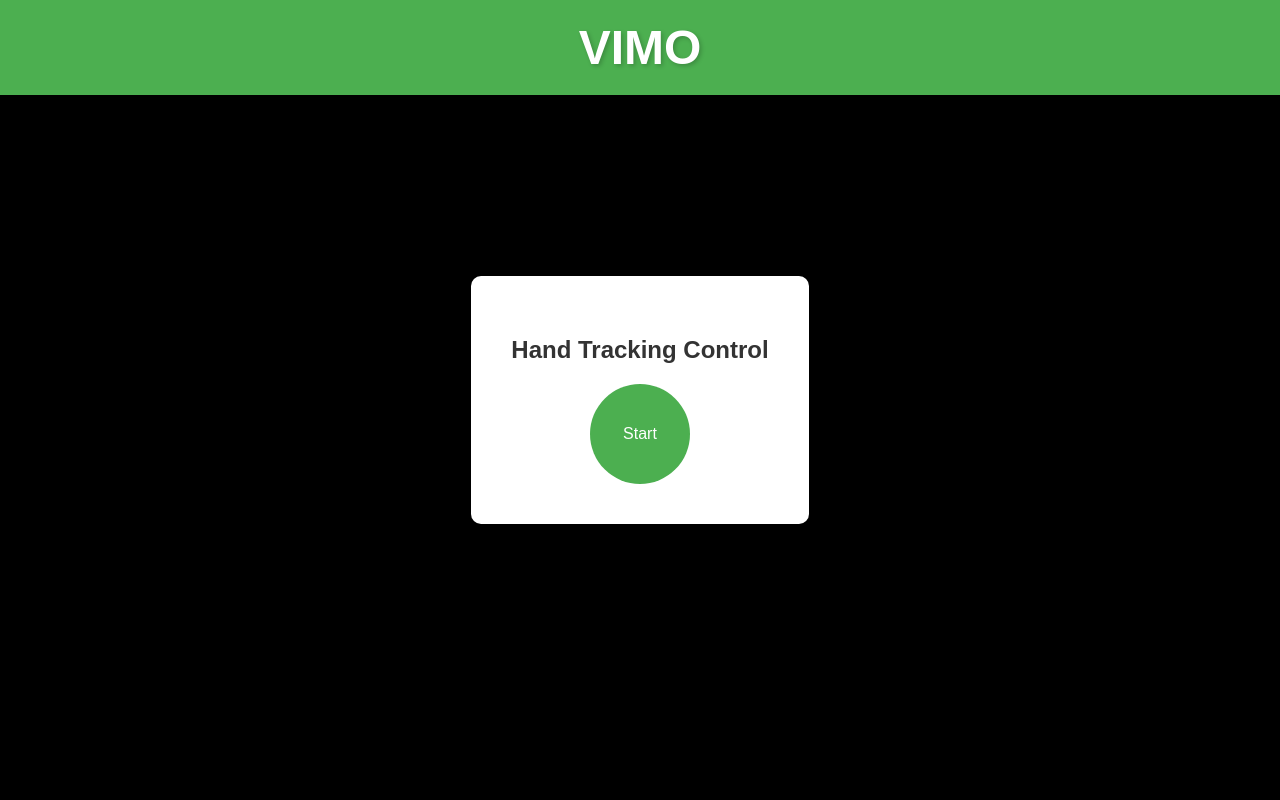
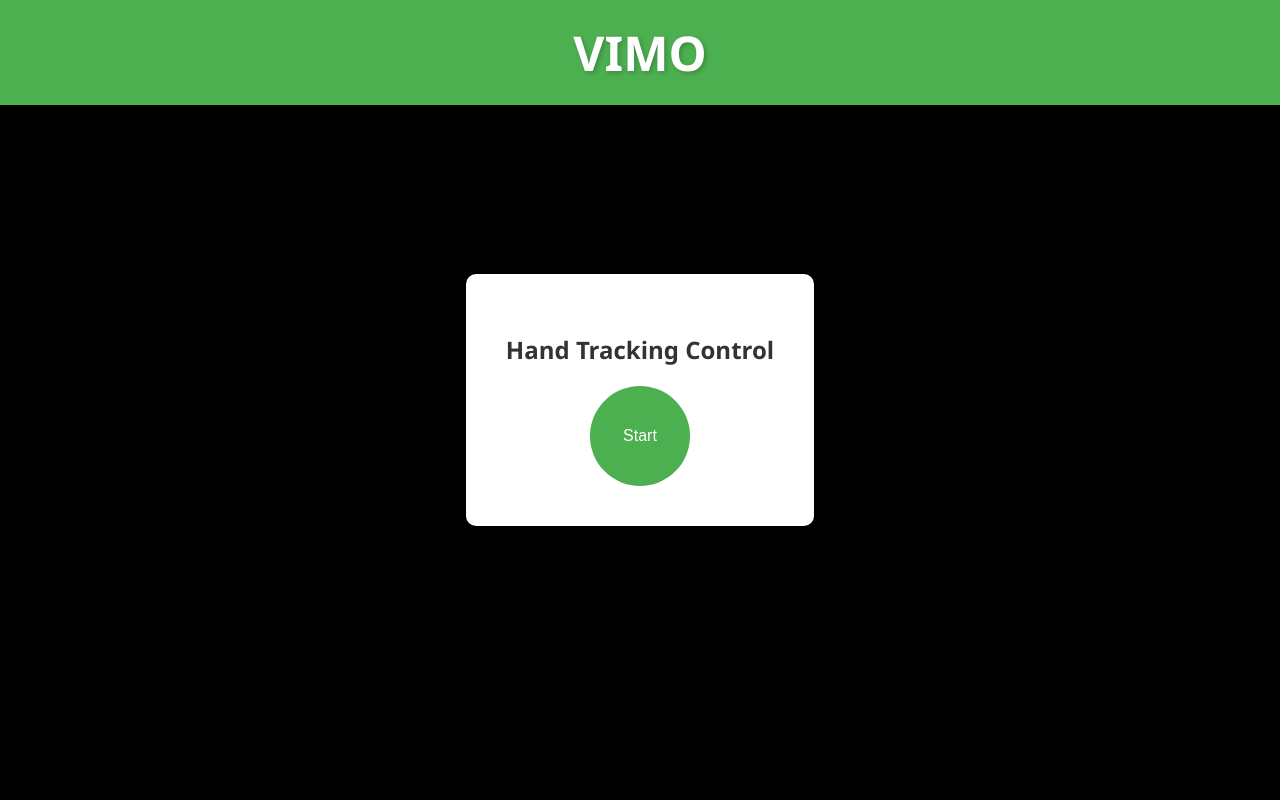
Before and after one commit to Rahulagowda004/Virtual_mouse, a Flask app: page / in a window 1280 px wide. Run offline with Flask 3, Linux system fonts and the light colour scheme.

Commit message:
done with project GGC

```diff
--- a/static/styles.css
+++ b/static/styles.css
@@ -1,6 +1,7 @@
+/* Global styles */
 body {
   margin: 0;
-  font-family: Arial, sans-serif;
+  font-family: "Segoe UI", Tahoma, Geneva, Verdana, sans-serif;
   background-color: #f0f2f5;
   display: flex;
   flex-direction: column;
@@ -10,6 +11,7 @@ body {
   overflow: hidden;
 }
 
+/* Header styles */
 .header {
   background-color: #4caf50;
   color: white;
@@ -23,6 +25,12 @@ body {
   z-index: 1000;
 }
 
+.header-content {
+  max-width: 1200px;
+  margin: 0 auto;
+  padding: 0 20px;
+}
+
 .header h1 {
   margin: 0;
   font-size: 48px;
@@ -30,7 +38,8 @@ body {
   text-shadow: 2px 2px 4px rgba(0, 0, 0, 0.2);
 }
 
-.container-wrapper {
+/* Main content styles */
+.main-content {
   flex: 1;
   display: flex;
   align-items: center;
--- a/templates/index.html
+++ b/templates/index.html
@@ -10,15 +10,17 @@
     />
   </head>
   <body>
-    <div class="header">
-      <h1>VIMO</h1>
-    </div>
-    <div class="container-wrapper">
+    <header class="header">
+      <div class="header-content">
+        <h1>VIMO</h1>
+      </div>
+    </header>
+    <main class="main-content">
       <div class="container">
         <h2>Hand Tracking Control</h2>
         <button id="toggleButton" class="round-button">Start</button>
       </div>
-    </div>
+    </main>
     <script src="{{ url_for('static', filename='script.js') }}"></script>
   </body>
 </html>
```
